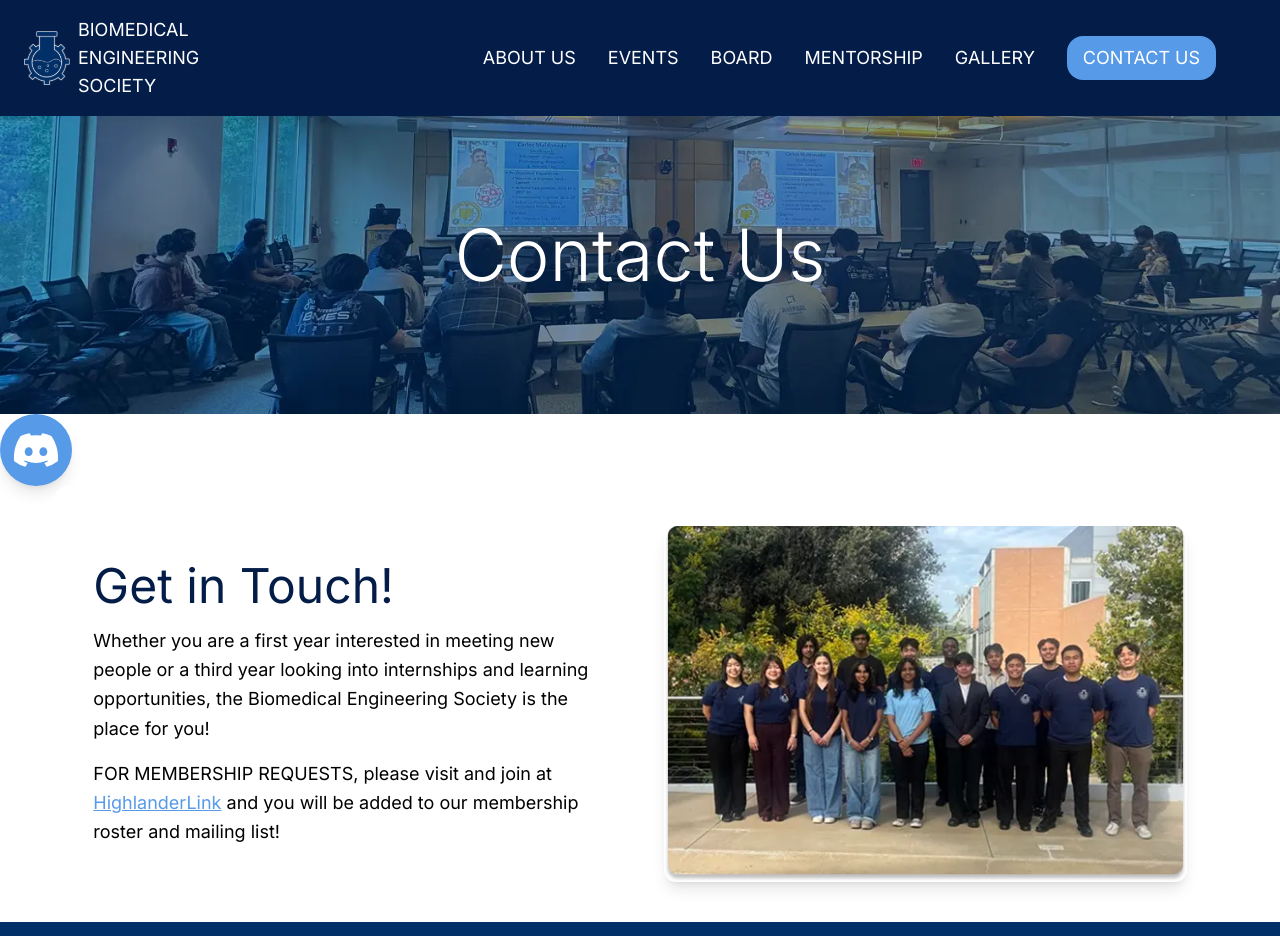
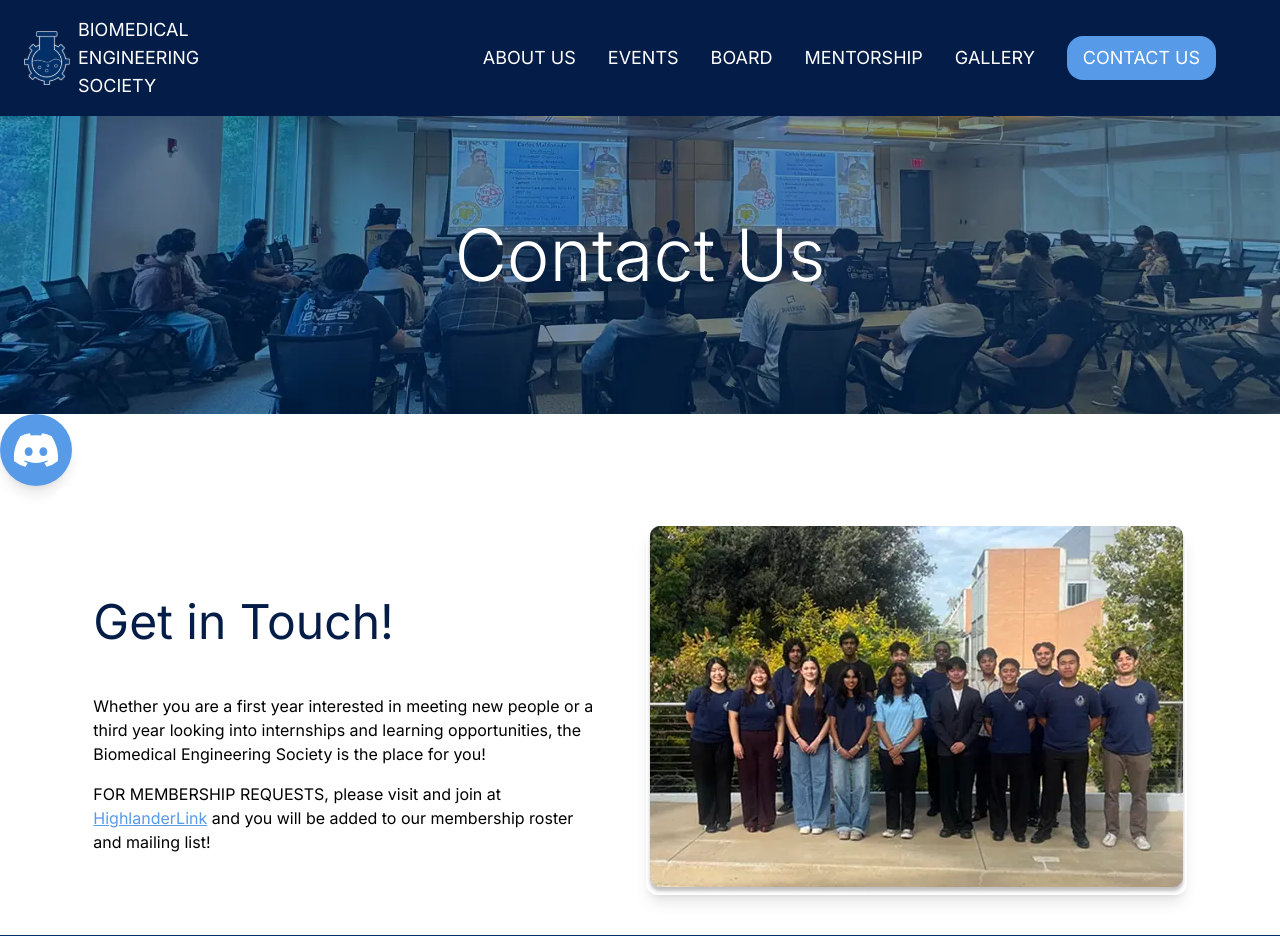
Before and after one commit to acm-ucr/bmes-website, a Next.js app: page /contact in a window 1280 px wide. Shown: the top 936 px of the page. Built offline with nearby package versions, Linux system fonts and the light colour scheme.

Commit message:
made requested changes

```diff
--- a/src/components/contact/GetInTouch.tsx
+++ b/src/components/contact/GetInTouch.tsx
@@ -4,19 +4,19 @@ import GetInTouchImg from "@/public/getInTouch.webp";
 
 const GetInTouch = () => {
   return (
-    <div className="mx-auto flex w-11/12 max-w-7xl flex-col items-center justify-center gap-8 rounded-2xl bg-white p-6 sm:p-8 md:p-10 lg:flex-row lg:gap-12">
-      <div className="flex w-full flex-col gap-4 text-center lg:w-1/2 lg:text-left">
-        <div className="text-bmes-blue-100 text-3xl sm:text-4xl md:text-5xl">
+    <div className="flex w-11/12 flex-col items-center justify-center gap-8 place-self-center rounded-2xl bg-white p-6 sm:p-8 md:flex-row md:gap-12 md:p-10">
+      <div className="flex flex-col gap-4 text-center md:text-left">
+        <div className="text-bmes-blue-100 py-4 text-3xl md:py-8 md:text-4xl lg:text-5xl">
           Get in Touch!
         </div>
 
-        <div className="text-sm leading-relaxed sm:text-base md:text-lg">
+        <div>
           Whether you are a first year interested in meeting new people or a
           third year looking into internships and learning opportunities, the
           Biomedical Engineering Society is the place for you!
         </div>
 
-        <div className="text-sm leading-relaxed sm:text-base md:text-lg">
+        <div>
           FOR MEMBERSHIP REQUESTS, please visit and join at{" "}
           <Link
             href="https://highlander.ucr.edu/organization/bmes"
@@ -28,14 +28,11 @@ const GetInTouch = () => {
         </div>
       </div>
 
-      <div className="flex w-full justify-center lg:w-1/2">
-        <Image
-          src={GetInTouchImg}
-          alt="Get in Touch"
-          className="h-auto w-full max-w-xl rounded-xl object-cover shadow-lg"
-          sizes="(max-width: 1024px) 90vw, 45vw"
-        />
-      </div>
+      <Image
+        src={GetInTouchImg}
+        alt="Get in Touch"
+        className="w-full rounded-xl shadow-lg md:w-1/2"
+      />
     </div>
   );
 };
```
